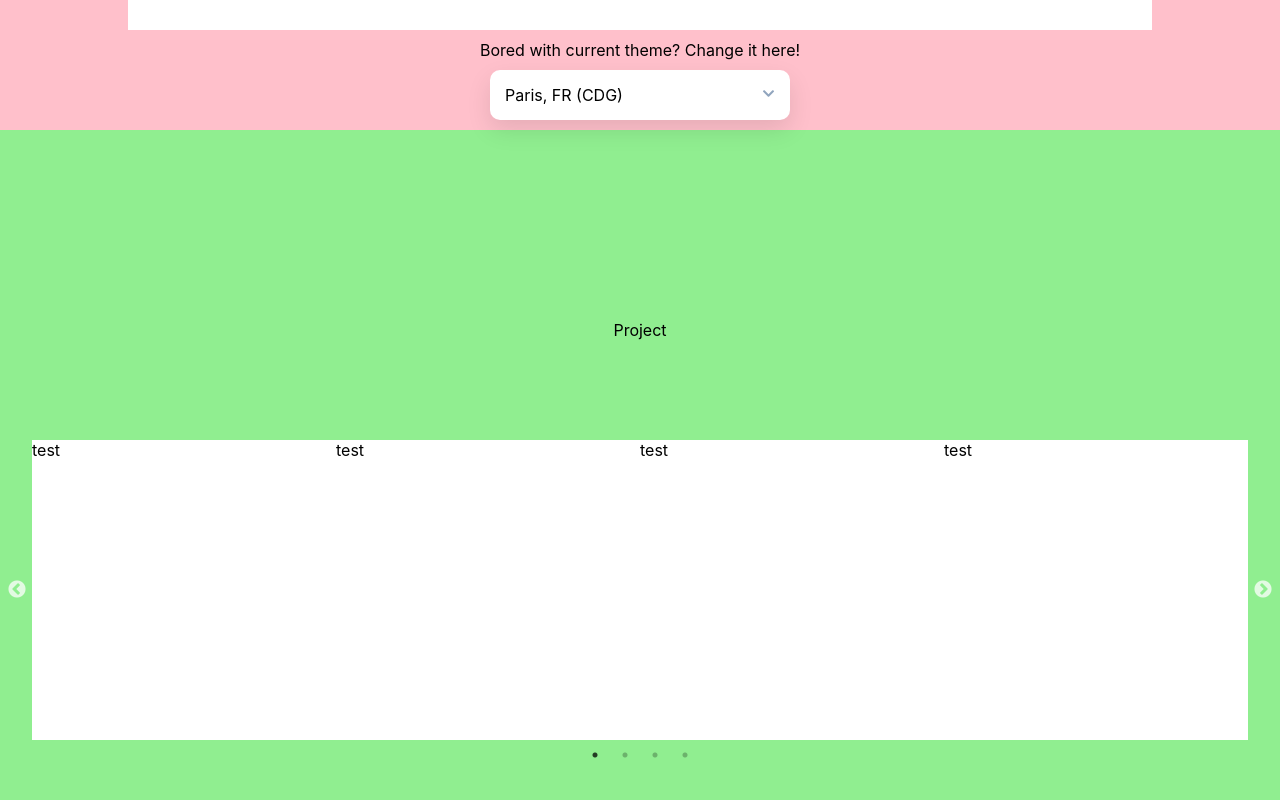
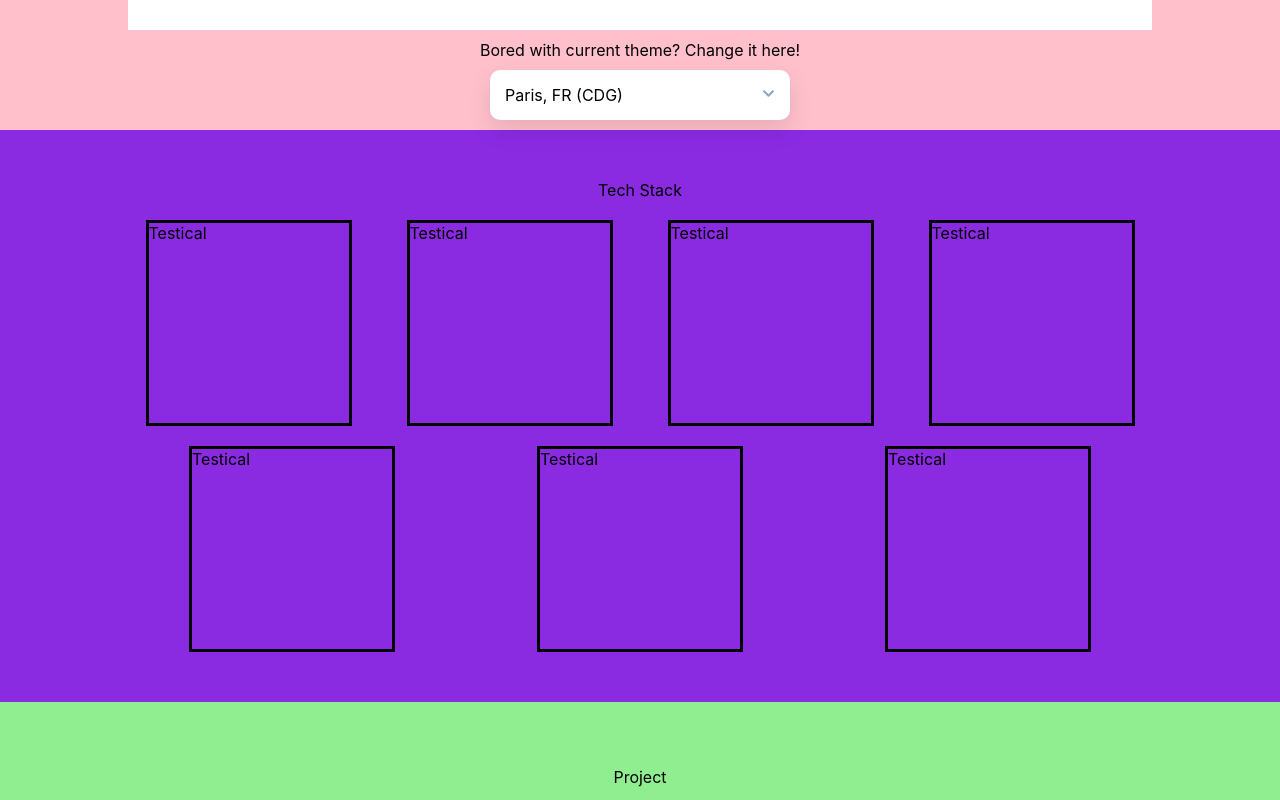
Before and after one commit to luqman9000/luqman-portfolio, a React (Create React App) app: page / in a window 1280 px wide. Shown: the part 740-1540 px from the top of the page. Built offline with nearby package versions, Linux system fonts and the light colour scheme; a web font is replaced by a local one.

Commit message:
Add tech stack

```diff
--- a/src/App.js
+++ b/src/App.js
@@ -2,6 +2,7 @@ import './App.css';
 import React, { lazy, Suspense } from 'react';
 
 const FirstPart = lazy(() => import('./components/FirstPart'));
+const SecondPart = lazy(()=> import('./components/SecondPart'))
 const ThirdPart = lazy(() => import('./components/ThirdPart'));
 const Header = lazy(() => import('./components/Header'));
 
@@ -11,6 +12,7 @@ function App() {
       <Suspense fallback={<div>Loading...</div>}>
         <Header />
         <FirstPart />
+        <SecondPart/>
         <ThirdPart />
       </Suspense>
     </>
--- /dev/null
+++ b/src/components/SecondPart/components/Tech.jsx
@@ -0,0 +1,11 @@
+import './styles.css'
+
+const Tech = () => {
+
+    return(
+        <div class="container">
+            Testical
+        </div>
+    )
+}
+export default Tech;
--- /dev/null
+++ b/src/components/SecondPart/components/styles.css
@@ -0,0 +1,5 @@
+.container{
+    border-style: solid;
+    width: 200px;
+    height: 200px;
+}
--- /dev/null
+++ b/src/components/SecondPart/index.jsx
@@ -0,0 +1,21 @@
+import './styles.css'
+import Tech from './components/Tech';
+
+const SecondPart = () => {
+
+    return(
+        <div class="secondpart">
+            Tech Stack
+            <div class="tech-stack-container">
+                <Tech/>
+                <Tech/>
+                <Tech/>
+                <Tech/>
+                <Tech/>
+                <Tech/>
+                <Tech/>
+            </div>
+        </div>
+    )
+}
+export default SecondPart;
--- /dev/null
+++ b/src/components/SecondPart/styles.css
@@ -0,0 +1,20 @@
+.secondpart{
+    display: flex;
+    padding-top: 50px;
+    padding-bottom: 50px;
+    width: 100%;
+    flex-direction: column;
+    align-items: center;
+    justify-content: center;
+    background-color: blueviolet;
+}
+
+.tech-stack-container{
+    padding-top: 20px;
+    justify-content: space-around;
+    display: flex;
+    flex-direction:row;
+    flex-wrap: wrap;
+    gap: 20px;
+    width: 80%;
+}
--- a/src/components/ThirdPart/styles.css
+++ b/src/components/ThirdPart/styles.css
@@ -2,8 +2,8 @@
     display: flex;
     flex-direction:column;
     width:100%;
-    gap: 100px;
-    height: 800px;
+    gap: 50px;
+    height: 500px;
     background-color: lightgreen;
     align-items: center;
     justify-content: center;
```
